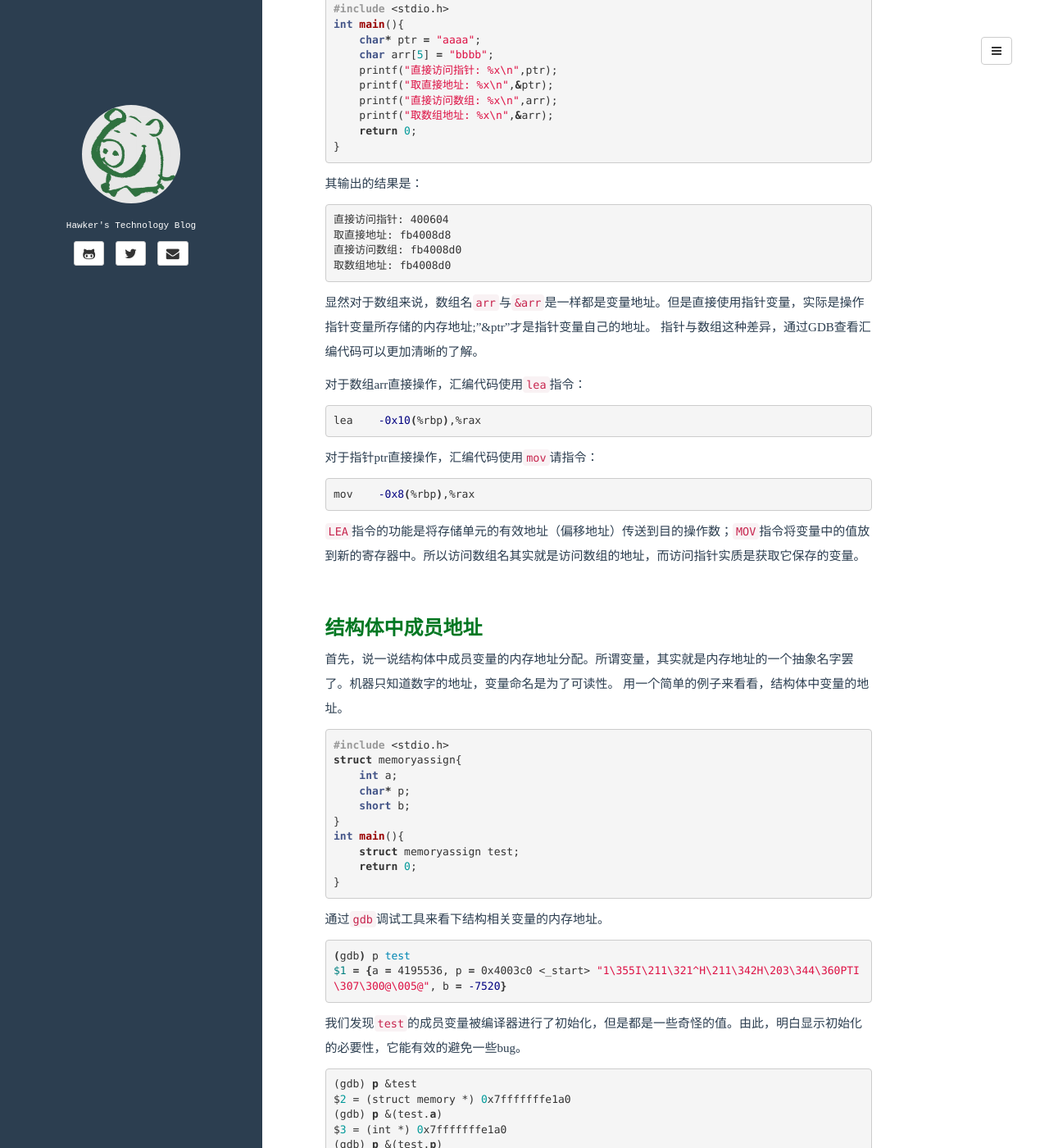
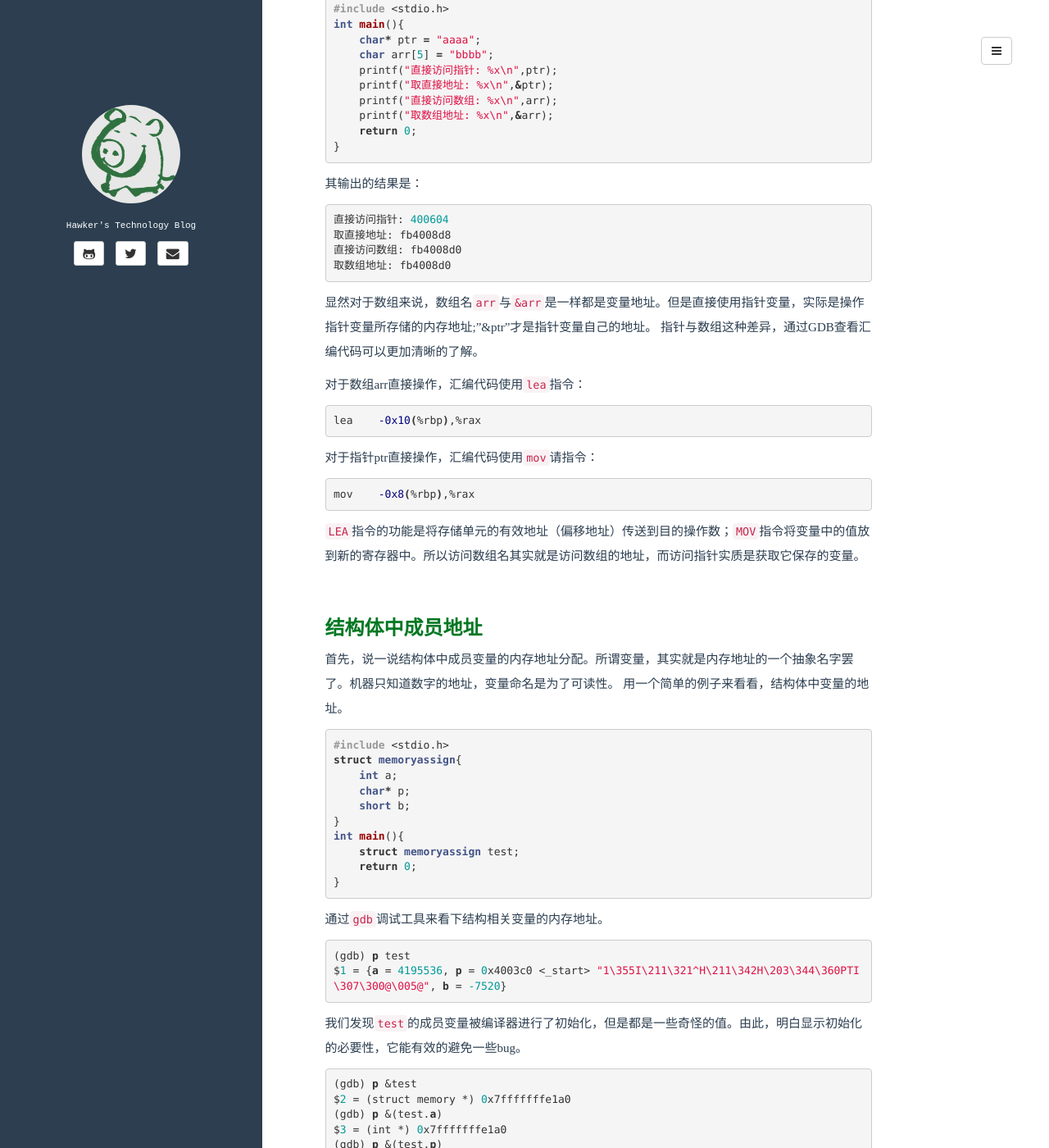
Before and after one commit to hawkxiang/hawkxiang.github.io, a Jekyll site: the page built from _posts/2015.12-31/2015-12-31-point-array.md, in a window 1280 px wide and 1400 px high, scrolled down 455 px. Shown: the whole window at 82% size. Built offline with Jekyll 4.4.1, drawn with Linux system fonts in a browser that asks for light colours; comment, search, counter and statistics services are not loaded.

Commit message:
Update 2015-12-31-point-array.md

```diff
--- a/_posts/2015.12-31/2015-12-31-point-array.md
+++ b/_posts/2015.12-31/2015-12-31-point-array.md
@@ -32,7 +32,7 @@ int main(){
 {% endhighlight %}
 其输出的结果是：
 
-{% highlight bash %}
+{% highlight vim %}
 直接访问指针: 400604
 取直接地址: fb4008d8
 直接访问数组: fb4008d0
@@ -53,7 +53,7 @@ int main(){
 首先，说一说结构体中成员变量的内存地址分配。所谓变量，其实就是内存地址的一个抽象名字罢了。机器只知道数字的地址，变量命名是为了可读性。
 用一个简单的例子来看看，结构体中变量的地址。
 
-{% highlight c %}
+{% highlight c++ %}
 #include <stdio.h>
 struct memoryassign{
     int a;
@@ -67,7 +67,7 @@ int main(){
 {% endhighlight %}
 通过`gdb`调试工具来看下结构相关变量的内存地址。
 
-{% highlight bash %}
+{% highlight vim %}
 (gdb) p test
 $1 = {a = 4195536, p = 0x4003c0 <_start> "1\355I\211\321^H\211\342H\203\344\360PTI\307\300@\005@", b = -7520}
 {% endhighlight %}
```
